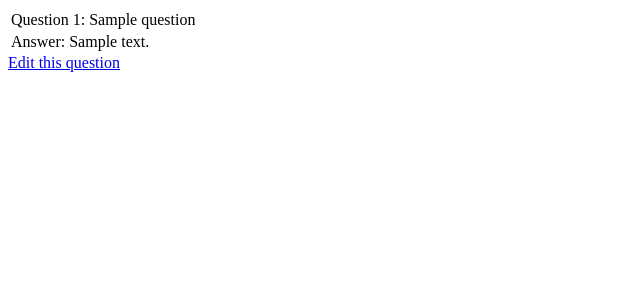
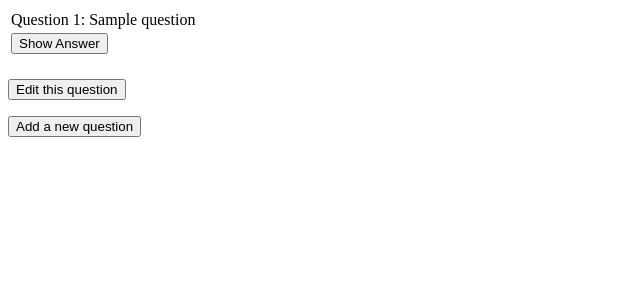
Before and after one commit to BEricDavis/flashcards, a Flask app: page /question/1 in a window 1280 px wide. Shown: the top 300 px of the page, without its empty margins (0-640 px from the left). Run offline with Flask 2, Linux system fonts and the light colour scheme; tables that the repository leaves empty hold one stand-in row (values such as "Sample post").

Commit message:
Functional

```diff
--- a/app/routes.py
+++ b/app/routes.py
@@ -56,7 +56,7 @@ def display_question(question_id=None):
     if question_id is None:
         question_count = db.session.query(Question).count()
         print('question_count: {}'.format(question_count))
-        question_id = random.randint(1,question_count+1)
+        question_id = random.randint(1,question_count)
     print('question_id={}'.format(question_id))
     question = Question.query.filter_by(id=question_id).first_or_404()
     print(question)
--- a/app/templates/base.html
+++ b/app/templates/base.html
@@ -1,4 +1,18 @@
 <html>
+    <head>
+        <title>AWS Quiz</title>
+            <script>
+                    function show() {
+                        var answer = document.getElementById("answer");
+                        if (answer.style.display === "none") {
+                            answer.style.display = "block";
+                        } else {
+                            answer.style.display = "none";
+                        }
+                    }
+                </script>
+
+    </head>
     {% block content %}
 
     {% endblock %}
--- a/app/templates/question.html
+++ b/app/templates/question.html
@@ -1,6 +1,7 @@
 {% extends 'base.html' %}
 
 {% block question %}
+
 
 <div class="container">
     {% with messages = get_flashed_messages() %}
@@ -16,8 +17,21 @@
         <td>Question {{ question.id }}: {{ question.question }}</td>
     </tr>
     <tr>
-        <td>Answer: {{ question.answer }}</td>
+        <td><button onclick="show()">Show Answer</button></td>
     </tr>
-    </table>
-<a href="{{ url_for('edit', question_id=question.id) }}">Edit this question</a>
+    <tr>
+        <td><div id="answer" class="answer" style="display:none">Answer: {{ question.answer }}</div></td>
+    </tr>
+</table>
+<br>
+    <form action=" {{ url_for('edit', question_id=question.id) }}">
+            <button type="submit" value="Edit this question" >Edit this question</button>
+            </form>
+
+<form action=" {{ url_for('add') }}">
+<button type="submit">
+        Add a new question
+    </button>
+</form>
+
 {% endblock %}
```
